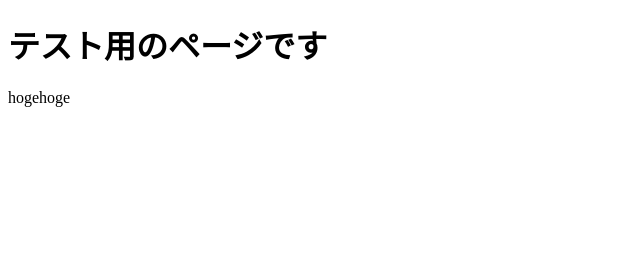
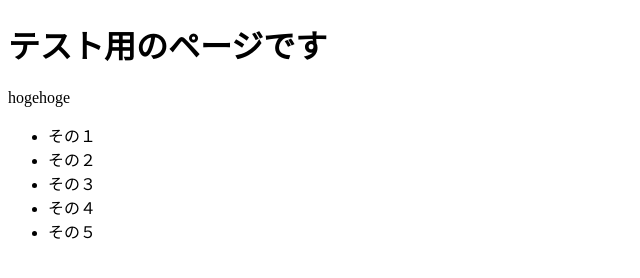
Before and after one commit to klog1006/portfolio, a plain HTML site: page index.html in a window 1280 px wide. Shown: the whole page, without its empty margins (0-640 px from the left). Drawn offline with Linux system fonts and the light colour scheme.

Commit message:
差分対応

```diff
--- a/index.html
+++ b/index.html
@@ -9,5 +9,12 @@
 <body>
 	<h1>テスト用のページです</h1>
 	<p>hogehoge</p>
+	<ul>
+		<li>その１</li>
+		<li>その２</li>
+		<li>その３</li>
+		<li>その４</li>
+		<li>その５</li>
+	</ul>
 </body>
 </html>
```
